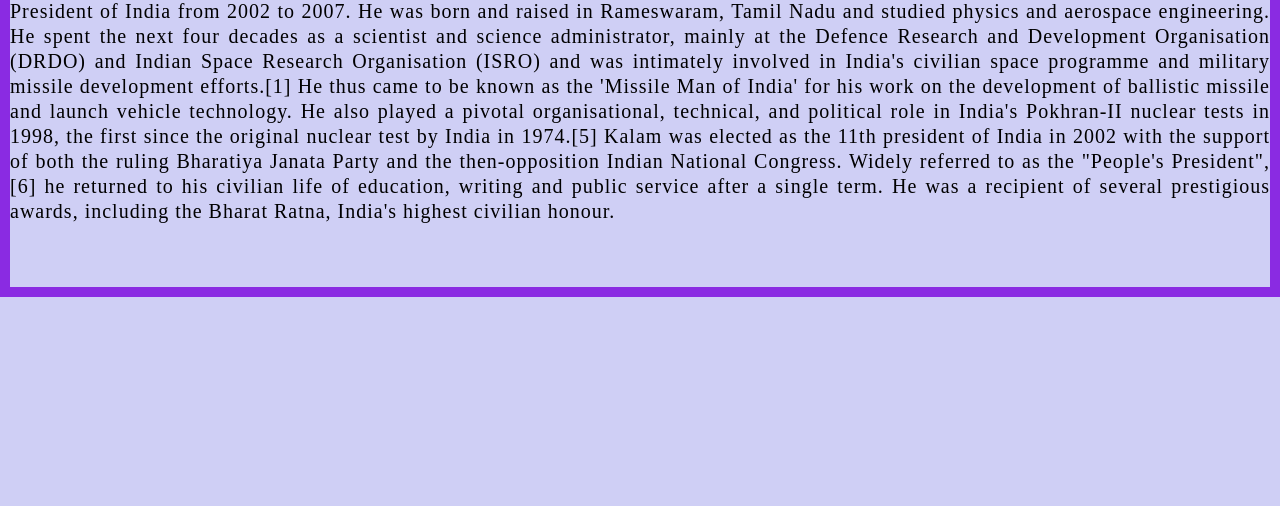
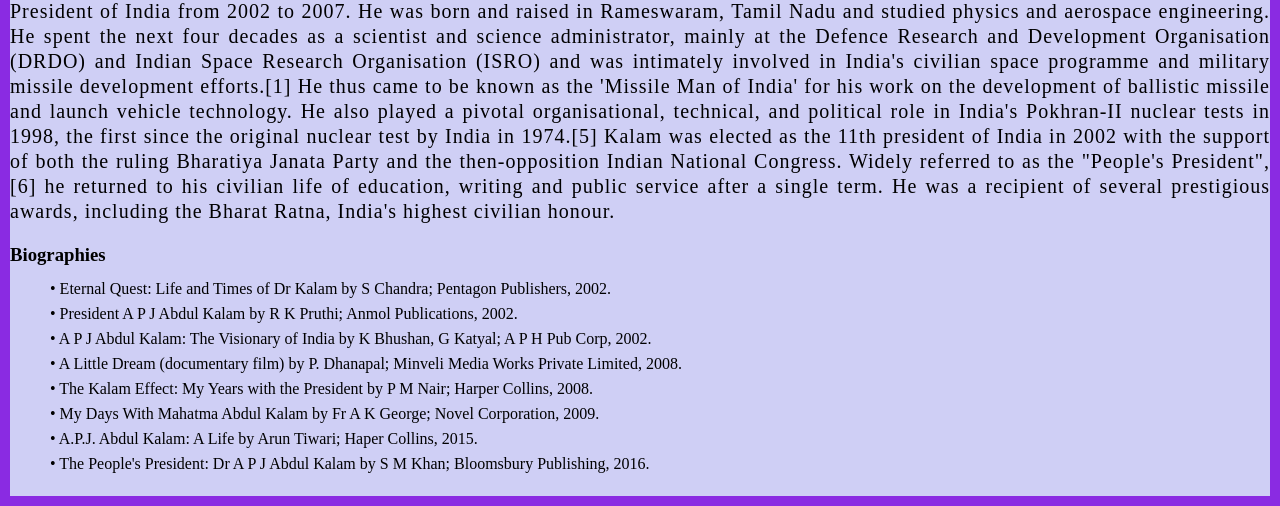
Before and after one commit to susovan777/Tribute-Page, a plain HTML site: page index.html in a window 1280 px wide. Shown: the part 503-1009 px from the top of the page. Before the commit the page ends 800 px from the top, so only its background shows below. Drawn offline with Linux system fonts and the light colour scheme.

Commit message:
Updated biography section

```diff
--- a/index.html
+++ b/index.html
@@ -42,8 +42,17 @@
                     after a single term. He was a recipient of several prestigious awards, including the Bharat Ratna,
                     India's highest civilian honour.</p>
             </section>
+            <!-- biography details of contributor -->
             <section class="biography">
-
+                <h3>Biographies </h3>
+                <p>• Eternal Quest: Life and Times of Dr Kalam by S Chandra; Pentagon Publishers, 2002.<br>
+                    • President A P J Abdul Kalam by R K Pruthi; Anmol Publications, 2002.<br>
+                    • A P J Abdul Kalam: The Visionary of India by K Bhushan, G Katyal; A P H Pub Corp, 2002.<br>
+                    • A Little Dream (documentary film) by P. Dhanapal; Minveli Media Works Private Limited, 2008.<br>
+                    • The Kalam Effect: My Years with the President by P M Nair; Harper Collins, 2008.<br>
+                    • My Days With Mahatma Abdul Kalam by Fr A K George; Novel Corporation, 2009.<br>
+                    • A.P.J. Abdul Kalam: A Life by Arun Tiwari; Haper Collins, 2015.<br>
+                    • The People's President: Dr A P J Abdul Kalam by S M Khan; Bloomsbury Publishing, 2016.</p>
             </section>
         </div>
     </div>
--- a/styles.css
+++ b/styles.css
@@ -59,3 +59,16 @@
     letter-spacing: 1px;
     text-align: justify;
  }
+
+ .biography {
+    margin: 20px 0;
+ }
+
+ .biography h3 {
+    margin: 10px 0;
+ }
+
+ .biography p {
+    margin: 5px 40px;
+    line-height: 25px;
+ }
```
